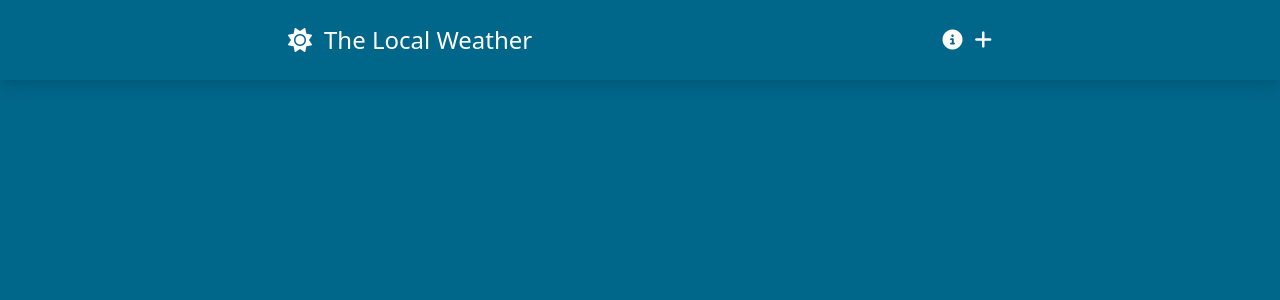
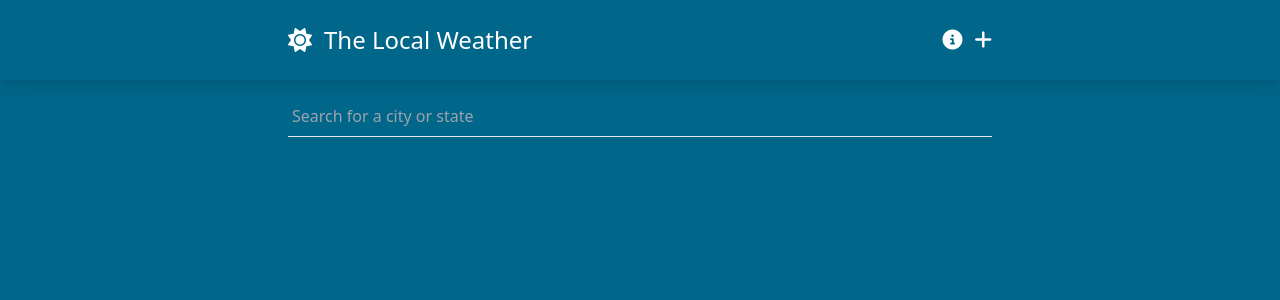
Before and after one commit to rayct/Weather-App, a Vue app: page / in a window 1280 px wide. Shown: the top 300 px of the page. Built offline with nearby package versions, Linux system fonts and the light colour scheme.

Commit message:
City Search

```diff
--- a/src/views/HomeView.vue
+++ b/src/views/HomeView.vue
@@ -1,8 +1,43 @@
+<template>
+  <main class="container text-white">
+    <div class="pt-4 mb-8 relative">
+      <input type="text" v-model="searchQuery" @input="getSearchResults" placeholder="Search for a city or state"
+        class="py-2 px-1 w-full bg-transparent border-b focus:border-weather-secondary focus:outline-none focus:shadow-[0px_1px_0_0_#004E71]" />
+      <ul class="absolute bg-weather-secondary text-white w-full shadow-md py-2 px-1 top-[66px]"
+        v-if="mapboxSearchResults">
+        <li v-for="searchResult in mapboxSearchResults" :key="searchResult.id" class="py-2 cursor-pointer"
+          @click="previewCity(searchResult)">
+          {{ searchResult.place_name }}
+        </li>
+      </ul>
+    </div>
+  </main>
+</template>
+
 <script setup>
+import { ref } from "vue";
+import axios from "axios";
+
+const mapboxAPIKey =
+  "pk.eyJ1IjoicmF5Y3QiLCJhIjoiY2w2dXk2bTViMDFlMTNrbWVpdW9qazR2cSJ9.fKPuIZRBO7kkGK4PTWkW2w";
+const searchQuery = ref("");
+const queryTimeout = ref(null);
+const mapboxSearchResults = ref(null);
+const getSearchResults = () => {
+  clearTimeout(queryTimeout.value);
+  queryTimeout.value = setTimeout(async () => {
+    if (searchQuery.value !== "") {
+      const result = await axios.get(
+        `https://api.mapbox.com/geocoding/v5/mapbox.places/${searchQuery.value}.json?access_token=${mapboxAPIKey}&types=place`
+      );
+      mapboxSearchResults.value = result.data.features;
+
+      return;
+    }
+    mapboxSearchResults.value = null;
+  }, 300);
+};
 </script>
 
-<template>
-  <main>
-
-  </main>
-</template>
+<style lang="scss" scoped>
+</style>
```
